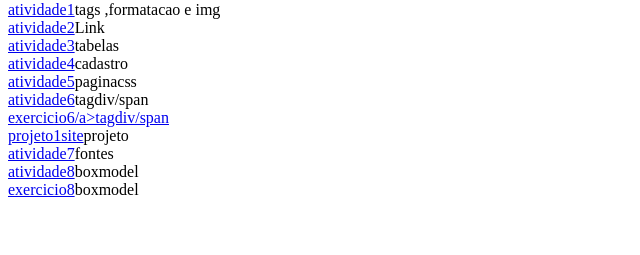
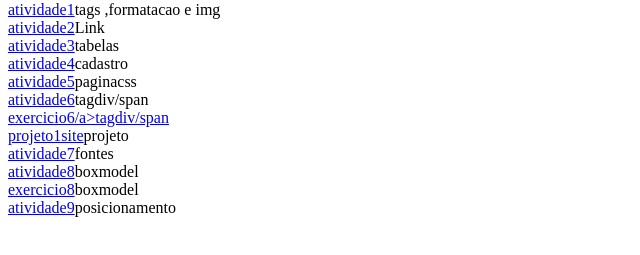
Before and after one commit to DaniellCCosta/programaweb, a plain HTML site: page index.html in a window 1280 px wide. Shown: the part 79-334 px from the top of the page, without its empty margins (0-640 px from the left). Drawn offline with Linux system fonts and the light colour scheme.

Commit message:
Add files via upload

```diff
--- a/index.html
+++ b/index.html
@@ -16,7 +16,7 @@
 <a href="atividade7">atividade7</a>fontes<br>
 <a href="atividade8">atividade8</a>boxmodel<br>
 <a href="exercicioati8">exercicio8</a>boxmodel<br>
-
+<a href="atividade9">atividade9</a>posicionamento<br>
 
 
 
```
